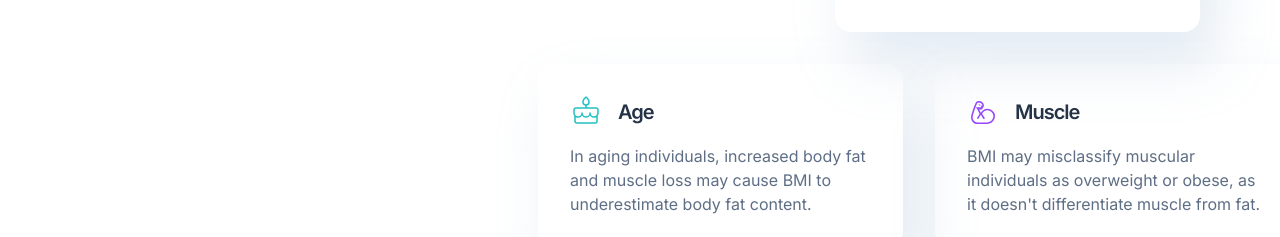
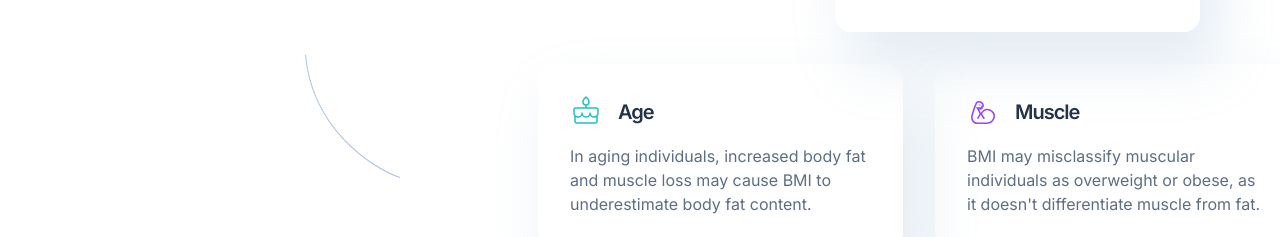
Before and after one commit to GuimaraesJC/bmi-calculator, a React (Vite) app: page / in a window 1280 px wide. Shown: the part 2148-2385 px from the top of the page. Built offline with nearby package versions, Linux system fonts and the light colour scheme.

Commit message:
Positioning decorative line under limitations

```diff
--- a/src/components/Limitations/index.tsx
+++ b/src/components/Limitations/index.tsx
@@ -5,6 +5,7 @@ import contents from './contents'
 
 import * as S from './styles'
 import { defaultTheme } from '../../styles/theme'
+import curvedLineRight from '../../assets/images/pattern-curved-line-right.svg'
 
 function Limitations() {
   return (
@@ -24,6 +25,12 @@ function Limitations() {
           the measurement may not be beneficial to use.
         </Text>
       </S.TextContainer>
+
+      <img
+        className="curved-line-right"
+        src={curvedLineRight}
+        alt="Decorative curved line"
+      />
       <S.LimitationsContainer>
         <LimitationItem className="gender" info={contents.gender} />
         <LimitationItem className="age" info={contents.age} />
--- a/src/components/Limitations/styles.ts
+++ b/src/components/Limitations/styles.ts
@@ -8,6 +8,12 @@ export const Wrapper = styled.section`
   margin: 7.5rem auto;
 
   position: relative;
+
+  .curved-line-right {
+    position: absolute;
+    left: 10.3125rem;
+    top: 15.6875rem;
+  }
 `
 
 export const TextContainer = styled.div`
```
Also changed, not shown: src/assets/images/pattern-curved-line-right.svg (added).
